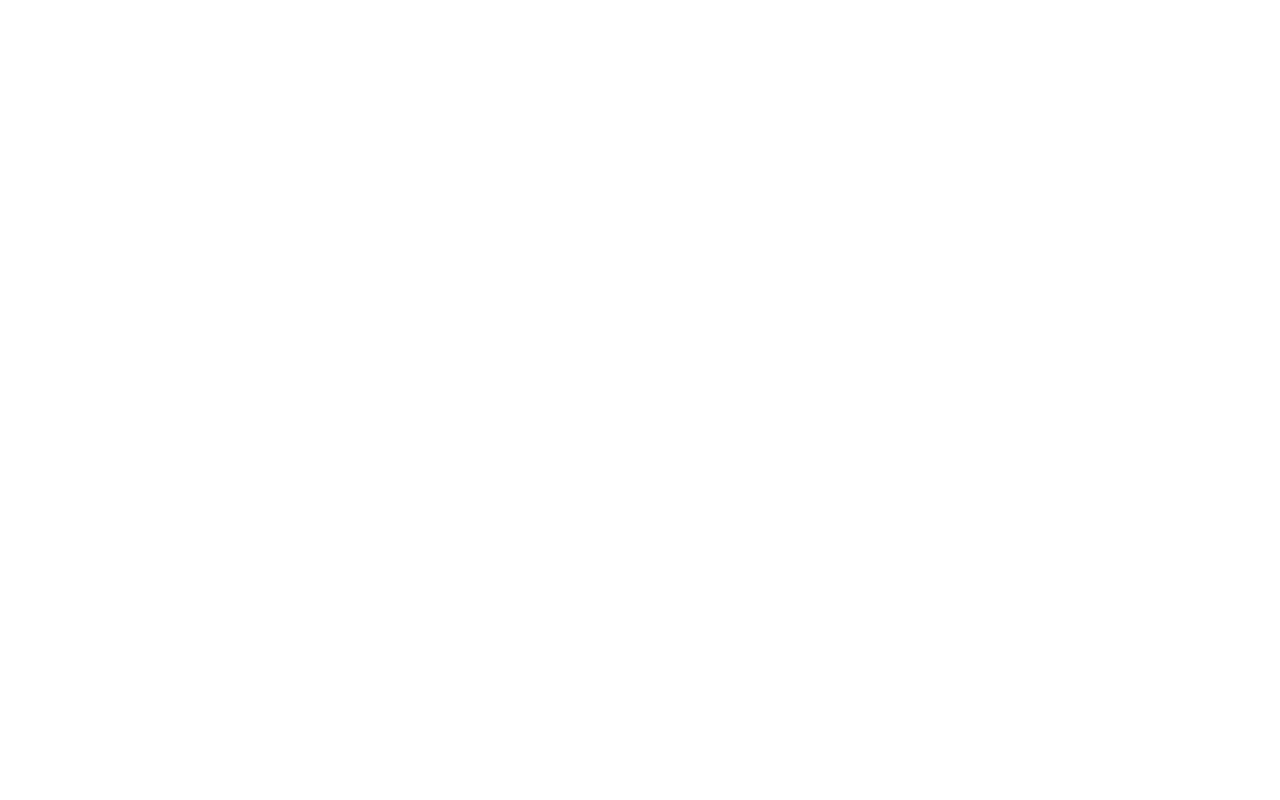
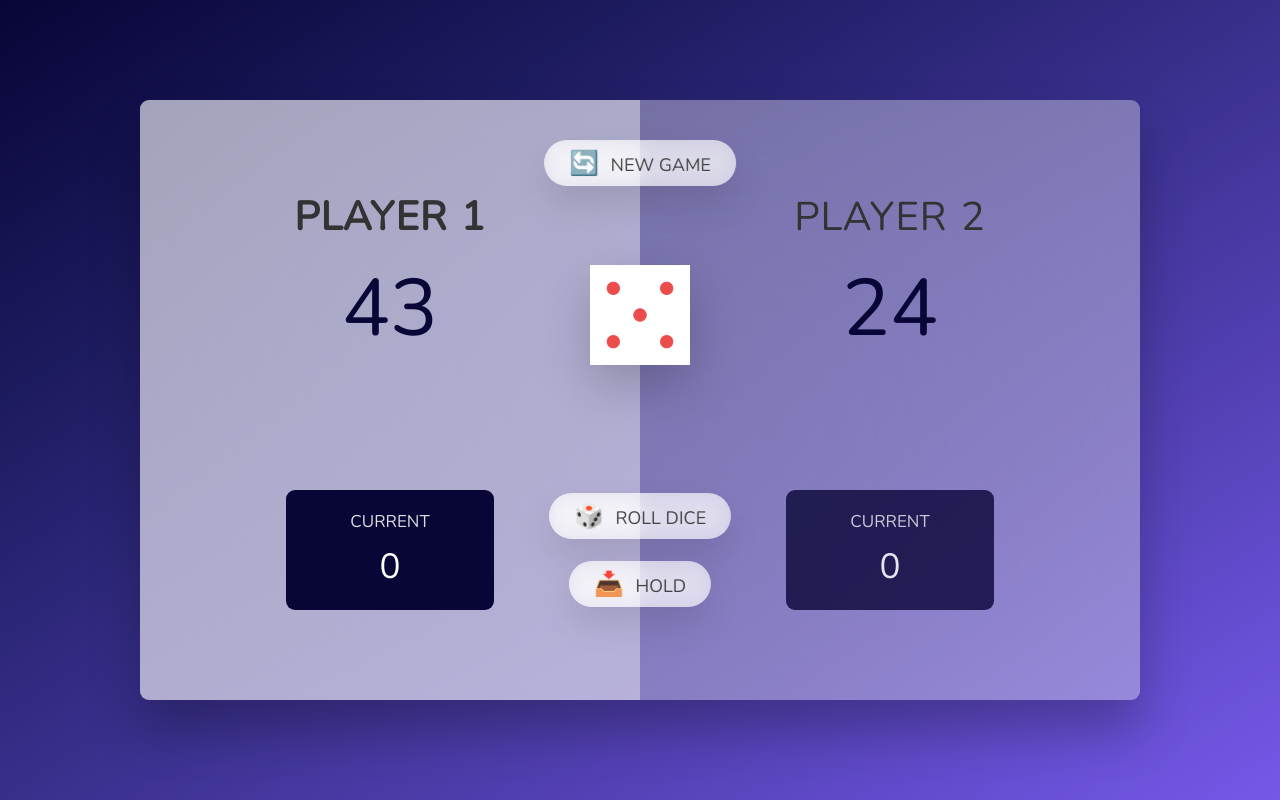
Before and after one commit to Bouchtarate/PigGame, a plain HTML site: page index.html in a window 1280 px wide. Drawn offline with nearby package versions, Linux system fonts and the light colour scheme.

Commit message:
complet the design and start with project logic

```diff
--- a/css/style.css
+++ b/css/style.css
@@ -1,5 +1,174 @@
+@import url("https://fonts.googleapis.com/css2?family=Nunito&display=swap");
+
 * {
-  margin: 0%;
-  padding: 0%;
+  margin: 0;
+  padding: 0;
+  box-sizing: inherit;
+}
+
+html {
+  font-size: 62.5%;
   box-sizing: border-box;
 }
+
+body {
+  font-family: "Nunito", sans-serif;
+  font-weight: 400;
+  height: 100vh;
+  color: #333;
+  background-image: linear-gradient(
+    to right bottom,
+    #080537,
+    #1d1b5f,
+    #382f8b,
+    #5643b9,
+    #7658e8
+  );
+  display: flex;
+  align-items: center;
+  justify-content: center;
+}
+
+/* LAYOUT */
+main {
+  position: relative;
+  width: 100rem;
+  height: 60rem;
+  background-color: rgba(255, 255, 255, 0.35);
+  backdrop-filter: blur(200px);
+  filter: blur();
+  box-shadow: 0 3rem 5rem rgba(0, 0, 0, 0.25);
+  border-radius: 9px;
+  overflow: hidden;
+  display: flex;
+}
+
+.player {
+  flex: 50%;
+  padding: 9rem;
+  display: flex;
+  flex-direction: column;
+  align-items: center;
+  transition: all 0.75s;
+}
+
+/* ELEMENTS */
+.name {
+  position: relative;
+  font-size: 4rem;
+  text-transform: uppercase;
+  letter-spacing: 1px;
+  word-spacing: 2px;
+  font-weight: 300;
+  margin-bottom: 1rem;
+}
+
+.score {
+  font-size: 8rem;
+  font-weight: 300;
+  color: #080537;
+  margin-bottom: auto;
+}
+
+.player-active {
+  background-color: rgba(255, 255, 255, 0.4);
+}
+.player-active .name {
+  font-weight: 700;
+}
+.player-active .score {
+  font-weight: 400;
+}
+
+.player-active .current {
+  opacity: 1;
+}
+
+.current {
+  background-color: #080537;
+  opacity: 0.8;
+  border-radius: 9px;
+  color: #fff;
+  width: 65%;
+  padding: 2rem;
+  text-align: center;
+  transition: all 0.75s;
+}
+
+.current-label {
+  text-transform: uppercase;
+  margin-bottom: 1rem;
+  font-size: 1.7rem;
+  color: #ddd;
+}
+
+.current-score {
+  font-size: 3.5rem;
+}
+
+/* ABSOLUTE POSITIONED ELEMENTS */
+.btn {
+  position: absolute;
+  left: 50%;
+  transform: translateX(-50%);
+  color: #444;
+  background: none;
+  border: none;
+  font-family: inherit;
+  font-size: 1.8rem;
+  text-transform: uppercase;
+  cursor: pointer;
+  font-weight: 400;
+  transition: all 0.2s;
+
+  background-color: white;
+  background-color: rgba(255, 255, 255, 0.6);
+  backdrop-filter: blur(10px);
+
+  padding: 0.7rem 2.5rem;
+  border-radius: 50rem;
+  box-shadow: 0 1.75rem 3.5rem rgba(0, 0, 0, 0.1);
+}
+
+.btn::first-letter {
+  font-size: 2.4rem;
+  display: inline-block;
+  margin-right: 0.7rem;
+}
+
+.btn-new {
+  top: 4rem;
+}
+.btn-roll {
+  top: 39.3rem;
+}
+.btn-hold {
+  top: 46.1rem;
+}
+
+.btn:active {
+  transform: translate(-50%, 3px);
+  box-shadow: 0 1rem 2rem rgba(0, 0, 0, 0.15);
+}
+
+.btn:focus {
+  outline: none;
+}
+
+.dice {
+  position: absolute;
+  left: 50%;
+  top: 16.5rem;
+  transform: translateX(-50%);
+  height: 10rem;
+  box-shadow: 0 2rem 5rem rgba(0, 0, 0, 0.2);
+}
+
+.player-winner {
+  background-color: #2f2f2f;
+}
+
+.player-winner .name {
+  font-weight: 700;
+  color: #c7365f;
+}
--- a/index.html
+++ b/index.html
@@ -4,6 +4,31 @@
     <meta charset="UTF-8" />
     <meta name="viewport" content="width=device-width, initial-scale=1.0" />
     <title>Pig Game</title>
+    <link rel="stylesheet" href="css/style.css" />
   </head>
-  <body></body>
+  <body>
+    <main>
+      <section class="player player-1 player-active">
+        <h2 class="name" id="name-1">Player 1</h2>
+        <p class="score" id="score-1">43</p>
+        <div class="current">
+          <p class="current-label">Current</p>
+          <p class="current-score" id="current-1">0</p>
+        </div>
+      </section>
+      <section class="player player-2">
+        <h2 class="name" id="name-1">Player 2</h2>
+        <p class="score" id="score-1">24</p>
+        <div class="current">
+          <p class="current-label">Current</p>
+          <p class="current-score" id="current-2">0</p>
+        </div>
+      </section>
+
+      <img src="images/dice-5.png" alt="Playing dice" class="dice" />
+      <button class="btn btn-new">🔄 New game</button>
+      <button class="btn btn-roll">🎲 Roll dice</button>
+      <button class="btn btn-hold">📥 Hold</button>
+    </main>
+  </body>
 </html>
```
Also changed, not shown: images/dice-1.png (added), images/dice-2.png (added), images/dice-3.png (added), images/dice-4.png (added), images/dice-5.png (added), images/dice-6.png (added).
